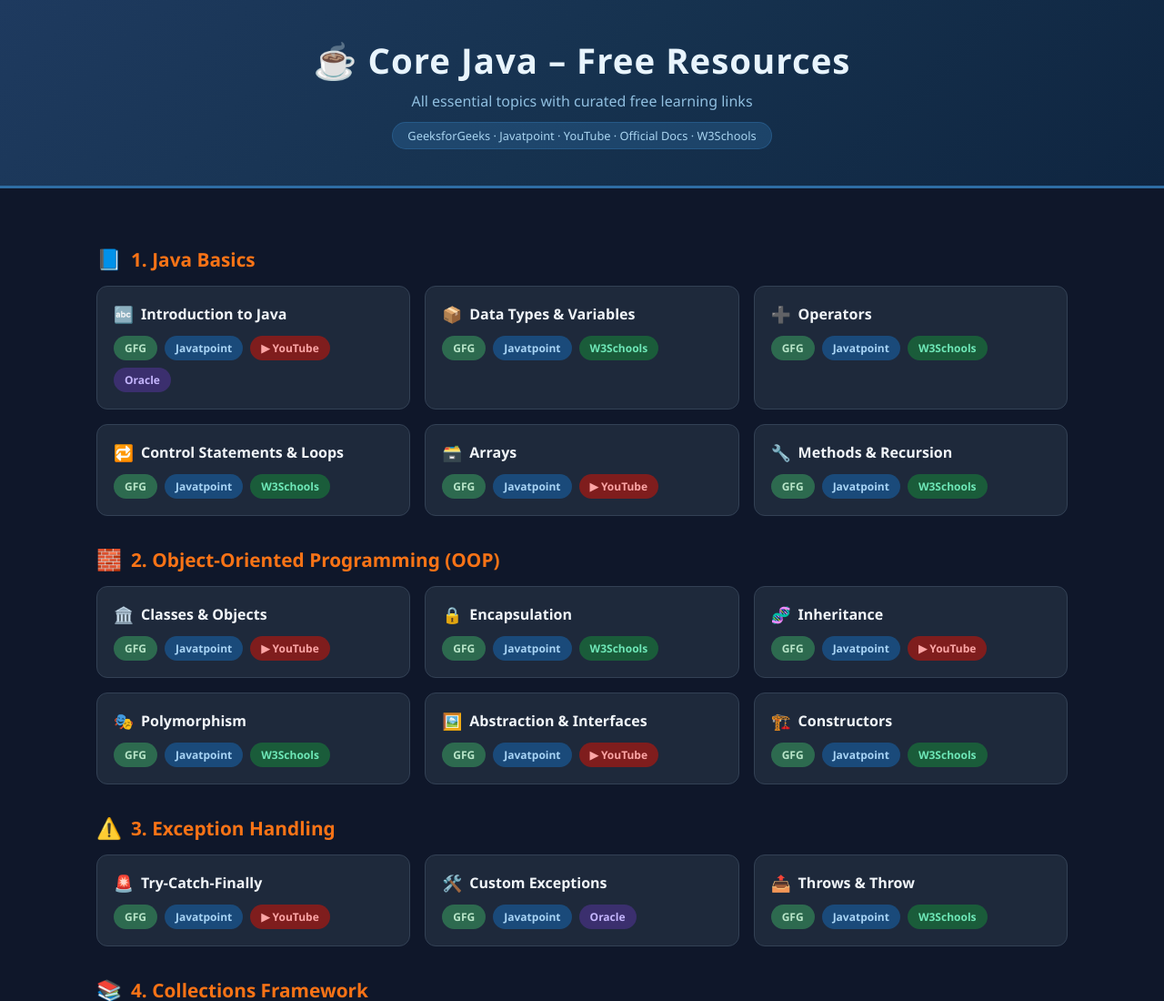
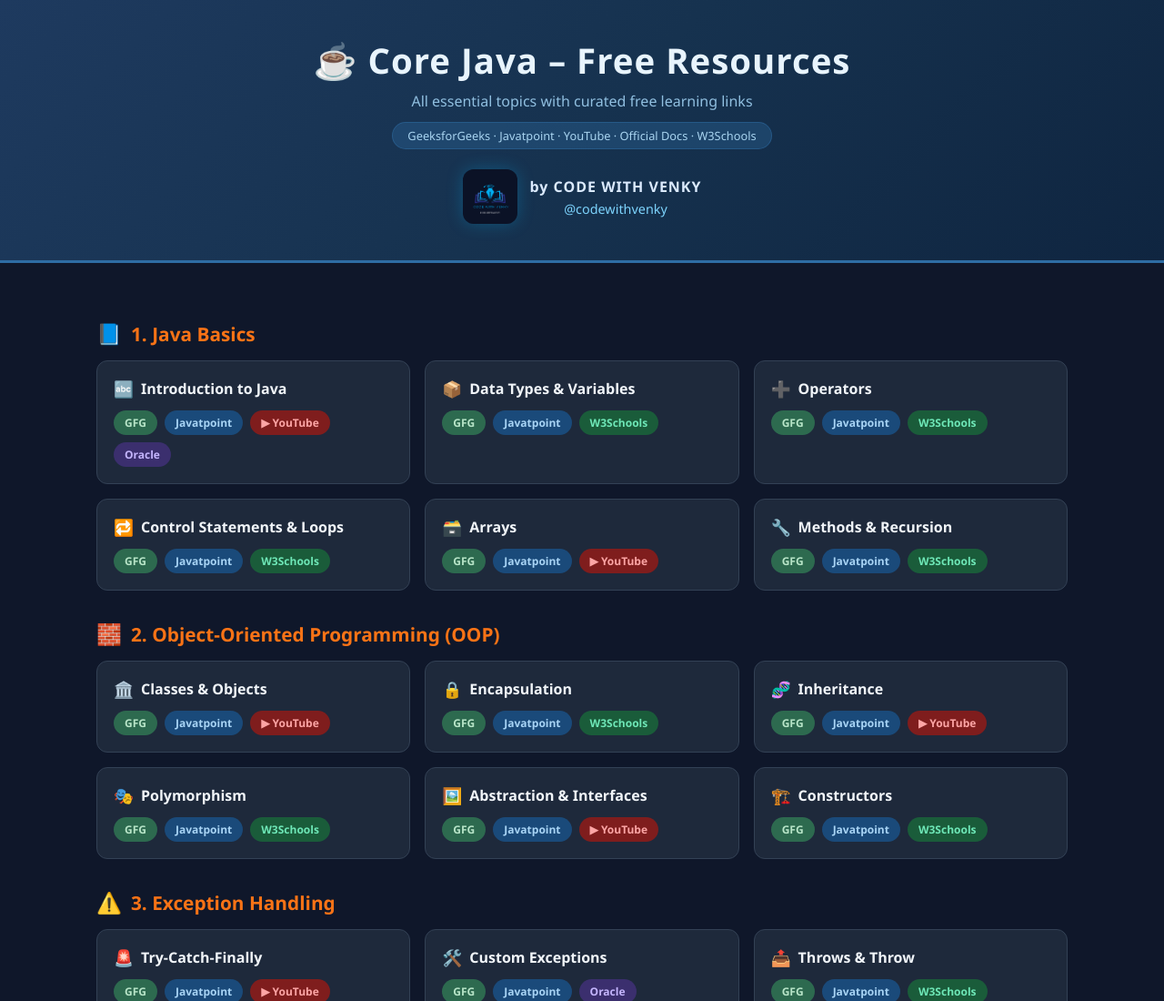
Before and after one commit to venkymayara/Core-Java, a plain HTML site: page index.html in a window 1280 px wide. Shown: the top 1100 px of the page at 91% size. Drawn offline with Linux system fonts and the light colour scheme.

Commit message:
Add files via upload

```diff
--- a/index.html
+++ b/index.html
@@ -77,6 +77,33 @@
     color:#64748b;font-size:0.85rem;
     border-top:1px solid #1e293b;margin-top:20px;
   }
+
+  .brand-signature{
+    margin-top:22px;
+    display:flex;
+    align-items:center;
+    justify-content:center;
+    gap:14px;
+  }
+  .brand-signature img{
+    width:60px;
+    height:60px;
+    object-fit:contain;
+    border-radius:12px;
+    box-shadow:0 0 18px rgba(0,191,255,0.25);
+  }
+  .brand-signature h3{
+    color:#dbeafe;
+    font-size:1rem;
+    letter-spacing:1px;
+    margin-bottom:4px;
+  }
+  .brand-signature p{
+    color:#7dd3fc;
+    font-size:0.9rem;
+    margin:0;
+  }
+
 </style>
 </head>
 <body>
@@ -88,6 +115,14 @@
   <h1>☕ Core Java – Free Resources</h1>
   <p>All essential topics with curated free learning links</p>
   <span class="badge">GeeksforGeeks · Javatpoint · YouTube · Official Docs · W3Schools</span>
+  <div class="brand-signature">
+    <img src="code with venky.png" alt="Code With Venky Logo"/>
+    <div>
+      <h3>by CODE WITH VENKY</h3>
+      <p>@codewithvenky</p>
+    </div>
+  </div>
+
 </header>
 
 <div class="container">
```
